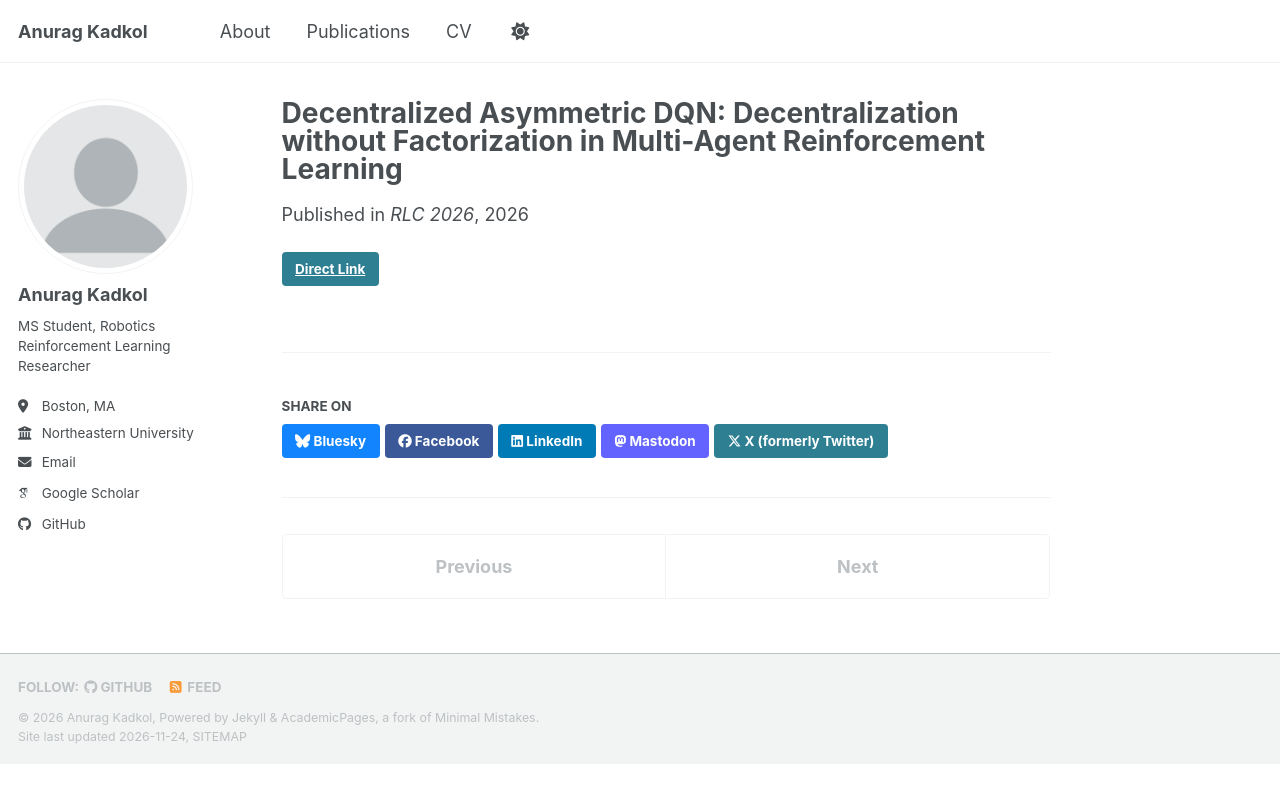
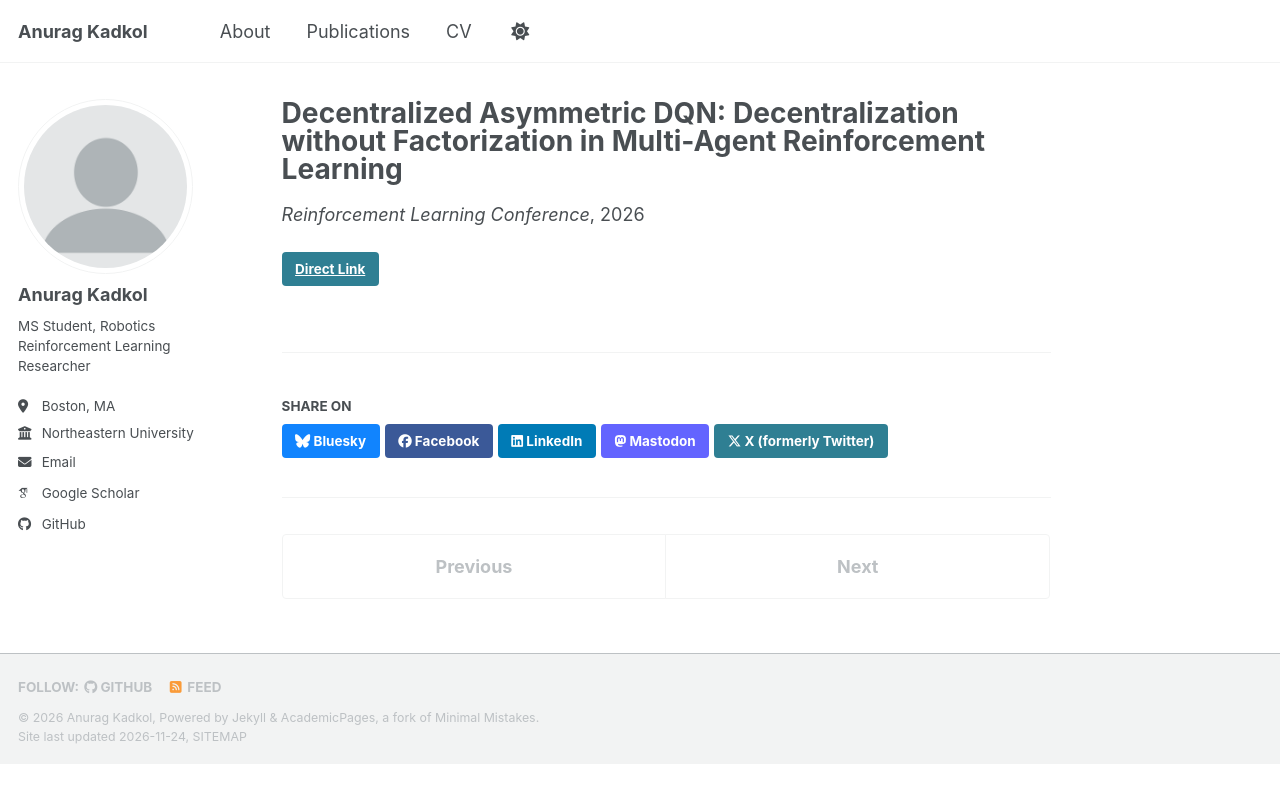
Before and after one commit to shiroe008/anuragkadkol.github.io, a Jekyll site: the page built from _publications/2026-01-01-decentralized-asymmetric-dqn.md, in a window 1280 px wide. Shown: the top 803 px of the page. Built offline with Jekyll 4.4.1, drawn with Linux system fonts in a browser that asks for light colours; some web fonts are replaced; a script bundle is joined from its source files by our own code; library files that are not in the unit come from our copies.

Commit message:
Update CV, drop 'Published in' label

```diff
--- a/_includes/archive-single.html
+++ b/_includes/archive-single.html
@@ -43,7 +43,7 @@
         {% if post.collection == 'teaching' %}
           <p> {{ post.type }}, <i>{{ post.venue }}</i>, {{ post.date | default: "1900-01-01" | date: "%Y" }} </p>
         {% elsif post.collection == 'publications' %}
-          <p>Published in <i>{{ post.venue }}</i>, {{ post.date | default: "1900-01-01" | date: "%Y" }} </p>
+          <p><i>{{ post.venue }}</i>, {{ post.date | default: "1900-01-01" | date: "%Y" }} </p>
         {% elsif post.date %}
          <p class="page__date"><strong><i class="fa fa-fw fa-calendar" aria-hidden="true"></i> {{ site.data.ui-text[site.locale].date_label | default: "Published:" }}</strong> <time datetime="{{ post.date | default: "1900-01-01" | date_to_xmlschema }}">{{ post.date | default: "1900-01-01" | date: "%B %d, %Y" }}</time></p>
         {% endif %}
--- a/_layouts/single.html
+++ b/_layouts/single.html
@@ -37,7 +37,7 @@ layout: default
         {% if page.collection == 'teaching' %}
           <p> {{ page.type }}, <i>{{ page.venue }}</i>, {{ page.date | default: "1900-01-01" | date: "%Y" }} </p>
         {% elsif page.venue and page.date %}
-          <p>Published in <i>{{ page.venue }}</i>, {{ page.date | default: "1900-01-01" | date: "%Y" }} </p>
+          <p><i>{{ page.venue }}</i>, {{ page.date | default: "1900-01-01" | date: "%Y" }} </p>
         {% elsif page.date %}
           <p class="page__date"><strong><i class="fa fa-fw fa-calendar" aria-hidden="true"></i> {{ site.data.ui-text[site.locale].date_label | default: "Published:" }}</strong> <time datetime="{{ page.date | date_to_xmlschema }}">{{ page.date | default: "1900-01-01" | date: "%B %d, %Y" }}</time></p>
         {% endif %}
--- a/_publications/2026-01-01-decentralized-asymmetric-dqn.md
+++ b/_publications/2026-01-01-decentralized-asymmetric-dqn.md
@@ -5,7 +5,7 @@ category: conferences
 permalink: /publication/2026-decentralized-asymmetric-dqn
 authors: "Rupali Bhati*, <strong>Anurag Kadkol</strong>*, Andrea Baisero, Christopher Amato (*= equal contribution)"
 date: 2026-01-01
-venue: "RLC 2026"
+venue: "Reinforcement Learning Conference"
 title_link: true
 link: "/anuragkadkol.github.io/files/dec_adqn.pdf"
 ---
```
